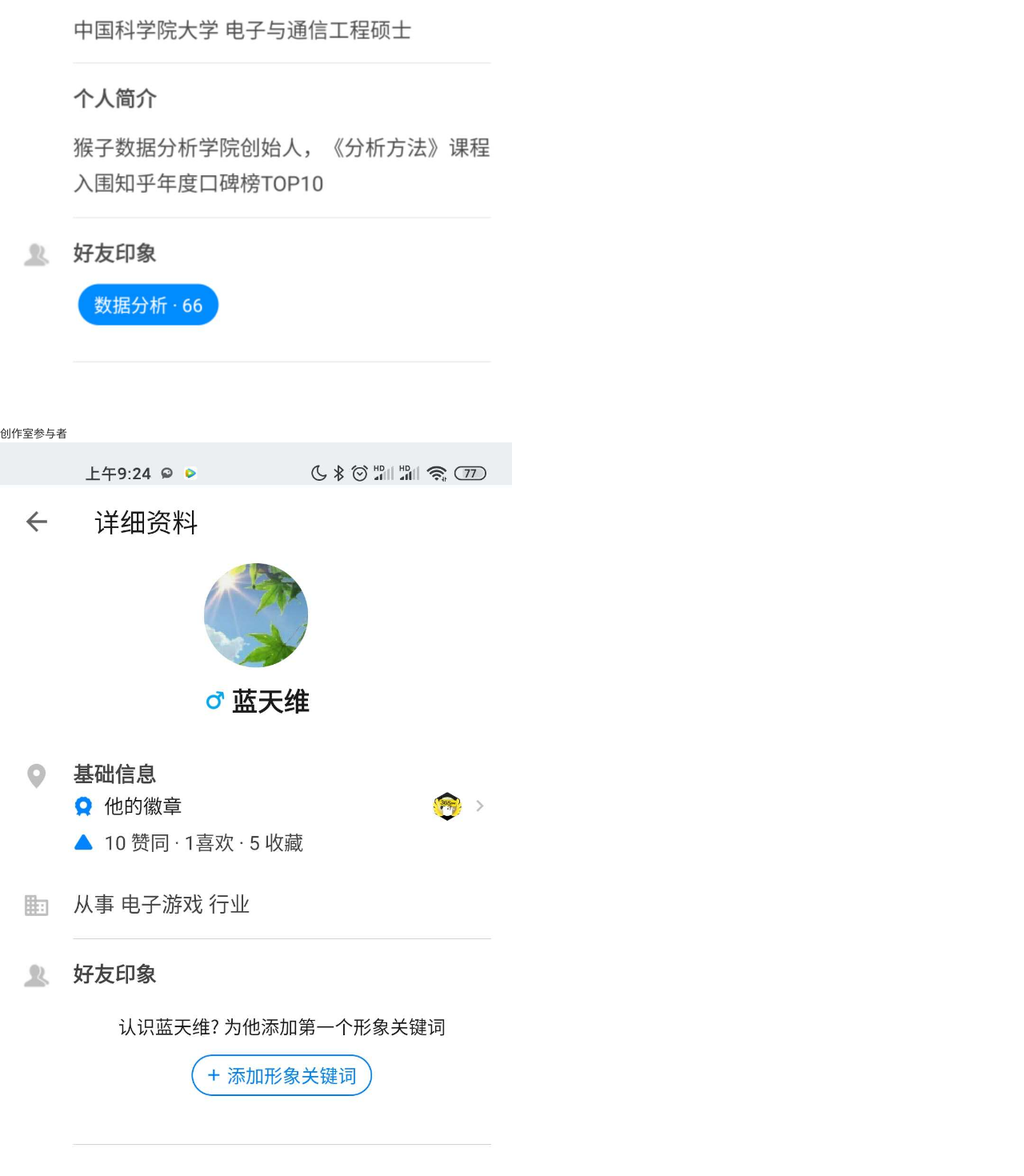
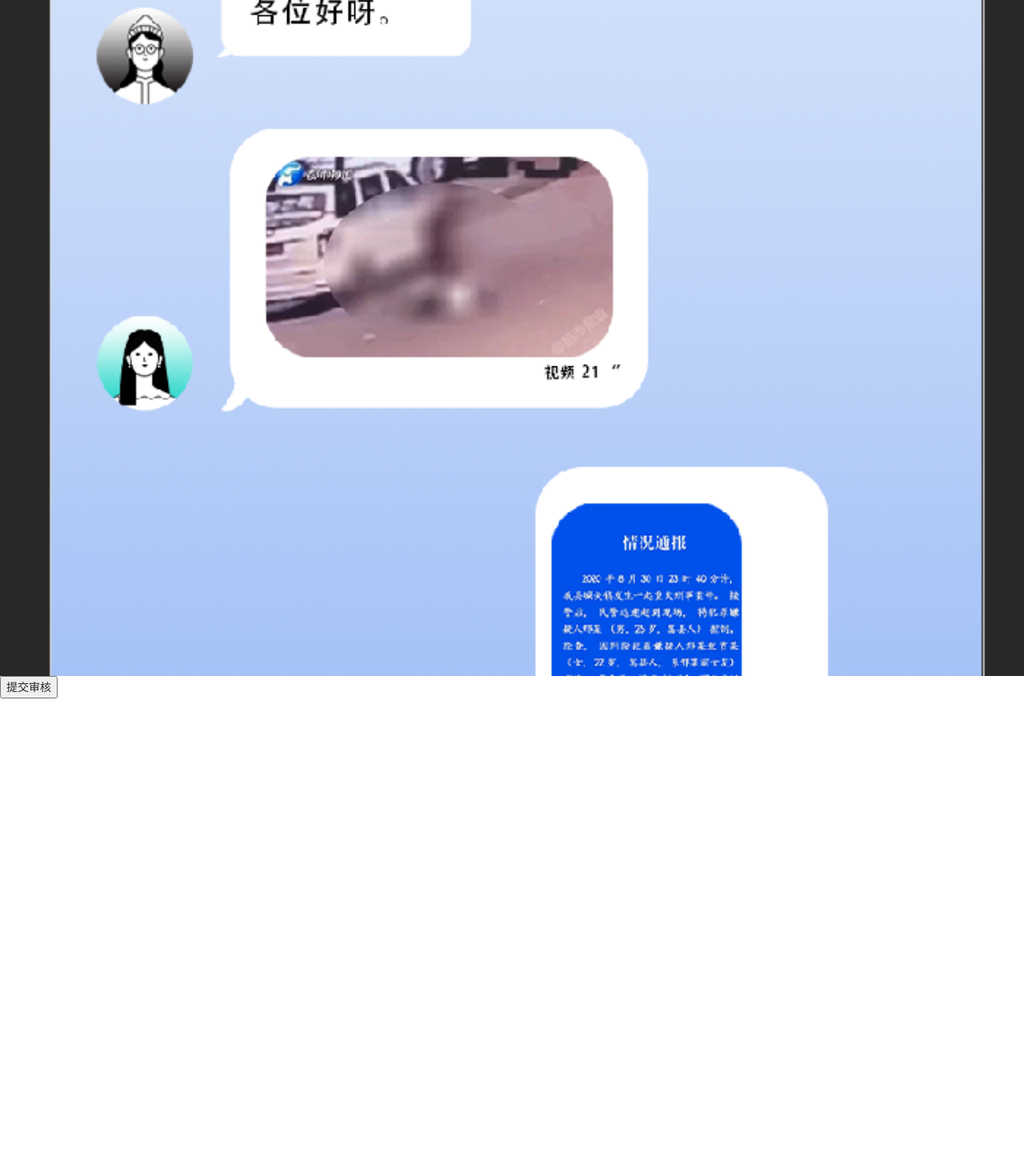
Before and after one commit to studyyiran/happy, a React app: page /sharePage in a window 1280 px wide. Shown: the part 1210-2680 px from the top of the page at 80% size. After the commit the page ends 2083 px from the top, so only its background shows below. Built offline with nearby package versions, Linux system fonts and the light colour scheme.

Commit message:
feat: 完成页面流程

```diff
--- /dev/null
+++ b/src/pages/editPage/index.js
@@ -0,0 +1,27 @@
+import React from "react";
+import './index.less';
+import { Modal } from "antd";
+
+export const EditPage = (props) => {
+  const nextHandler = () => {
+      Modal.confirm({
+          icon: null,
+          content: <div>是否编辑完毕？</div>,
+          okText: "编辑好了",
+          cancelText: "再等等",
+          onOk() {
+              props.history.push('/sharePage')
+          },
+          onCancel() {
+          },
+      })
+  };
+  return (
+    <div className="editPage">
+        <div>编辑室</div>
+      <img className="bg" src={require('../../context/res/editPage.jpg')}/>
+      <button onClick={nextHandler} >结束编辑</button>
+      {/*<img className="button" />*/}
+    </div>
+  );
+};
--- /dev/null
+++ b/src/pages/editPage/index.less
@@ -0,0 +1,11 @@
+@import (reference) "~common/styles/index.less";
+
+@p1: {
+  .editPage {
+    .bg {
+      width: 100%;
+    }
+  }
+};
+
+.hello(@p1);
--- a/src/pages/infoDetail/index.js
+++ b/src/pages/infoDetail/index.js
@@ -35,7 +35,7 @@ export const InfoDetailPage = (props) => {
             message.success("已成功发出邀请，10 分钟内将会答复");
             window.setTimeout(() => {
               props.history.push("/userPickPage");
-            }, 3000);
+            }, 1500);
           }}
         >
           {haveInvite ? "已经邀请" : "发起邀请"}
--- a/src/pages/routerConfig.js
+++ b/src/pages/routerConfig.js
@@ -6,6 +6,8 @@ import { TalkUserListPage } from "./talkUserList";
 import { InfoDetailPage } from "./infoDetail";
 import { UserPickPage } from "./userPickPage";
 import { TalkPage } from "./talkPage";
+import { EditPage } from "./editPage";
+import { SharePage } from "./sharePage";
 
 export const routerConfig = [
   {
@@ -41,11 +43,11 @@ export const routerConfig = [
   {
     path: "/editPage",
     title: "创作室",
-    Component: UserPickPage,
+    Component: EditPage,
   },
   {
     path: "/sharePage",
     title: "创作室",
-    Component: UserPickPage,
+    Component: SharePage,
   },
 ];
--- /dev/null
+++ b/src/pages/sharePage/index.js
@@ -0,0 +1,32 @@
+import React, {useState} from "react";
+import './index.less';
+import { Modal } from "antd";
+
+export const SharePage = (props) => {
+    const [havePost, setHavePost] = useState(false)
+  const nextHandler = () => {
+      if (havePost) {
+          return
+      }
+      Modal.confirm({
+          icon: null,
+          content: <div>即将提交人工审核，请确定内容 ok 哦。</div>,
+          okText: "提交",
+          cancelText: "再等等",
+          onOk() {
+              setHavePost(true)
+          },
+          onCancel() {
+          },
+      })
+  };
+  return (
+    <div className="editPage">
+        <div>作品浏览</div>
+      <img className="bg" src={require('../../context/res/finishPage.jpg')}/>
+
+      <button onClick={nextHandler} >{havePost ? "已提交" : "提交审核"}</button>
+      {/*<img className="button" />*/}
+    </div>
+  );
+};
--- /dev/null
+++ b/src/pages/sharePage/index.less
@@ -0,0 +1,11 @@
+@import (reference) "~common/styles/index.less";
+
+@p1: {
+  .editPage {
+    .bg {
+      width: 100%;
+    }
+  }
+};
+
+.hello(@p1);
--- a/src/pages/talkPage/index.js
+++ b/src/pages/talkPage/index.js
@@ -1,8 +1,15 @@
-import React from "react";
+import React, {useContext} from "react";
 import './index.less';
 import { Modal } from "antd";
+import {StoreZhiTalkContext} from "../../context";
 
 export const TalkPage = (props) => {
+    const storeZhiTalkContext = useContext(StoreZhiTalkContext);
+    const {
+        storeZhiTalkContextValue,
+    } = storeZhiTalkContext;
+    const { currentTalkInfo } = storeZhiTalkContextValue;
+    const { title } = currentTalkInfo;
   const nextHandler = () => {
       Modal.confirm({
           icon: null,
@@ -10,7 +17,7 @@ export const TalkPage = (props) => {
           okText: "好的",
           cancelText: "稍后再说吧",
           onOk() {
-              props.history.push('123')
+              props.history.push('/editPage')
           },
           onCancel() {
           },
@@ -18,6 +25,7 @@ export const TalkPage = (props) => {
   };
   return (
     <div className="talk-page">
+        <div>共同创作室——{title}</div>
       <img className="bg" src={require('../../context/res/wechat.jpg')}/>
       <button onClick={nextHandler} >结束知聊</button>
       {/*<img className="button" />*/}
--- a/src/pages/userPickPage/index.js
+++ b/src/pages/userPickPage/index.js
@@ -57,7 +57,6 @@ export const UserPickPage = (props) => {
         okText="开始知聊"
         cancelText="了解了"
         onOk={() => {
-          debugger;
           props.history.push("/talkPage");
           setVisible(false);
         }}
```
Also changed, not shown: src/context/res/editPage.jpg (added), src/context/res/finishPage.jpg (added).
